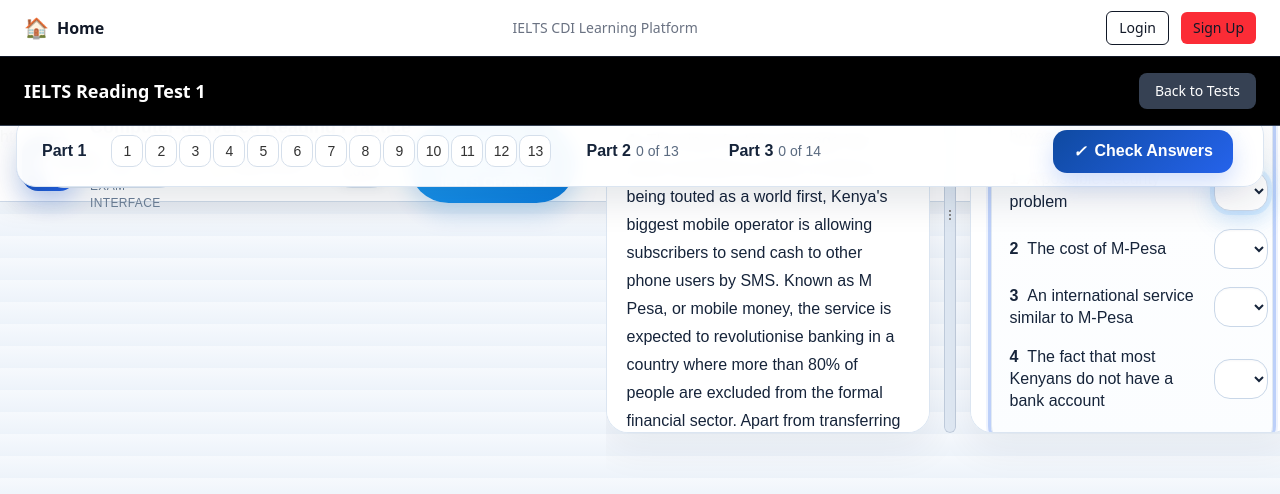
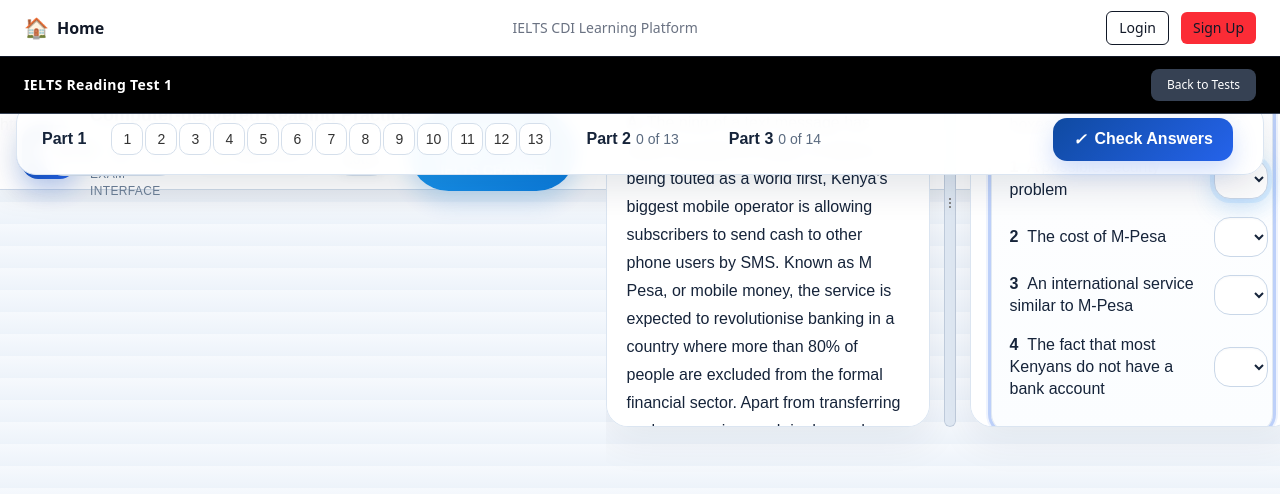
Before and after one commit to johnweek628-jpg/ielts-cdi-platform, a Next.js app: page /practice/reading/test1 in a window 1280 px wide. Shown: the top 494 px of the page. Built offline with nearby package versions, Linux system fonts and the light colour scheme.

Commit message:
fix the layout

```diff
--- a/app/practice/reading/test1/page.tsx
+++ b/app/practice/reading/test1/page.tsx
@@ -8,19 +8,19 @@ export default function ReadingTest1() {
 
   return (
 
-    <div className="w-full h-screen flex flex-col bg-black">
+    <div className="w-screen h-screen flex flex-col bg-black overflow-hidden">
 
       {/* HEADER */}
 
-      <div className="flex items-center justify-between px-6 py-4 border-b border-gray-700 text-white">
+      <div className="flex items-center justify-between px-6 py-3 border-b border-gray-700 text-white flex-shrink-0">
 
-        <h1 className="text-lg font-semibold">
+        <h1 className="text-sm font-semibold tracking-wide">
           IELTS Reading Test 1
         </h1>
 
         <button
           onClick={() => router.push("/practice/reading")}
-          className="bg-gray-700 hover:bg-gray-600 px-4 py-2 rounded-lg text-sm"
+          className="bg-gray-700 hover:bg-gray-600 px-4 py-2 rounded-lg text-xs transition"
         >
           Back to Tests
         </button>
@@ -29,11 +29,11 @@ export default function ReadingTest1() {
 
       {/* TEST FRAME */}
 
-      <div className="flex-1">
+      <div className="flex-1 w-full">
 
         <iframe
           src="/tests/reading-test.html"
-          className="w-full h-full border-none"
+          className="w-full h-full border-0"
         />
 
       </div>
```
